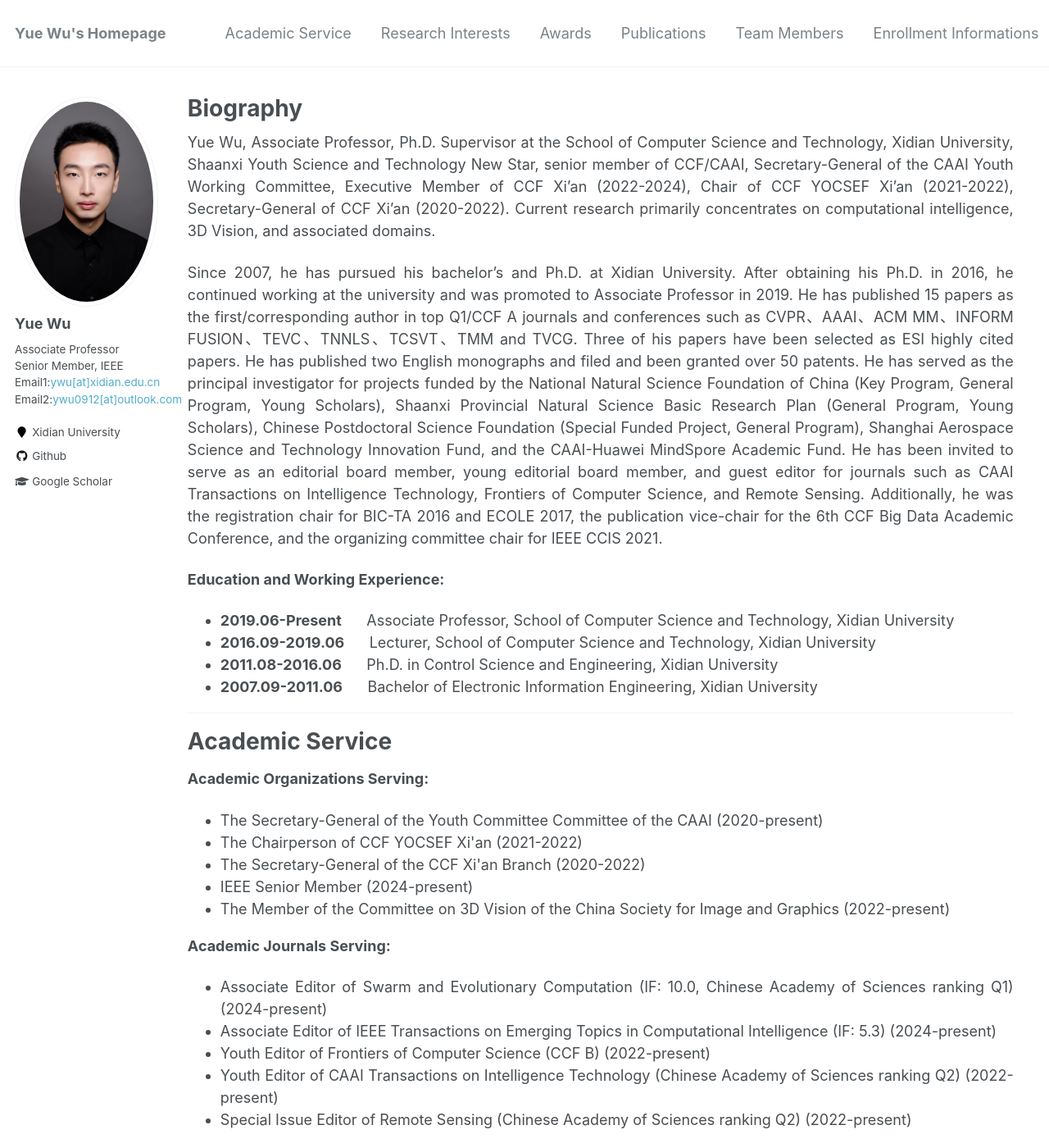
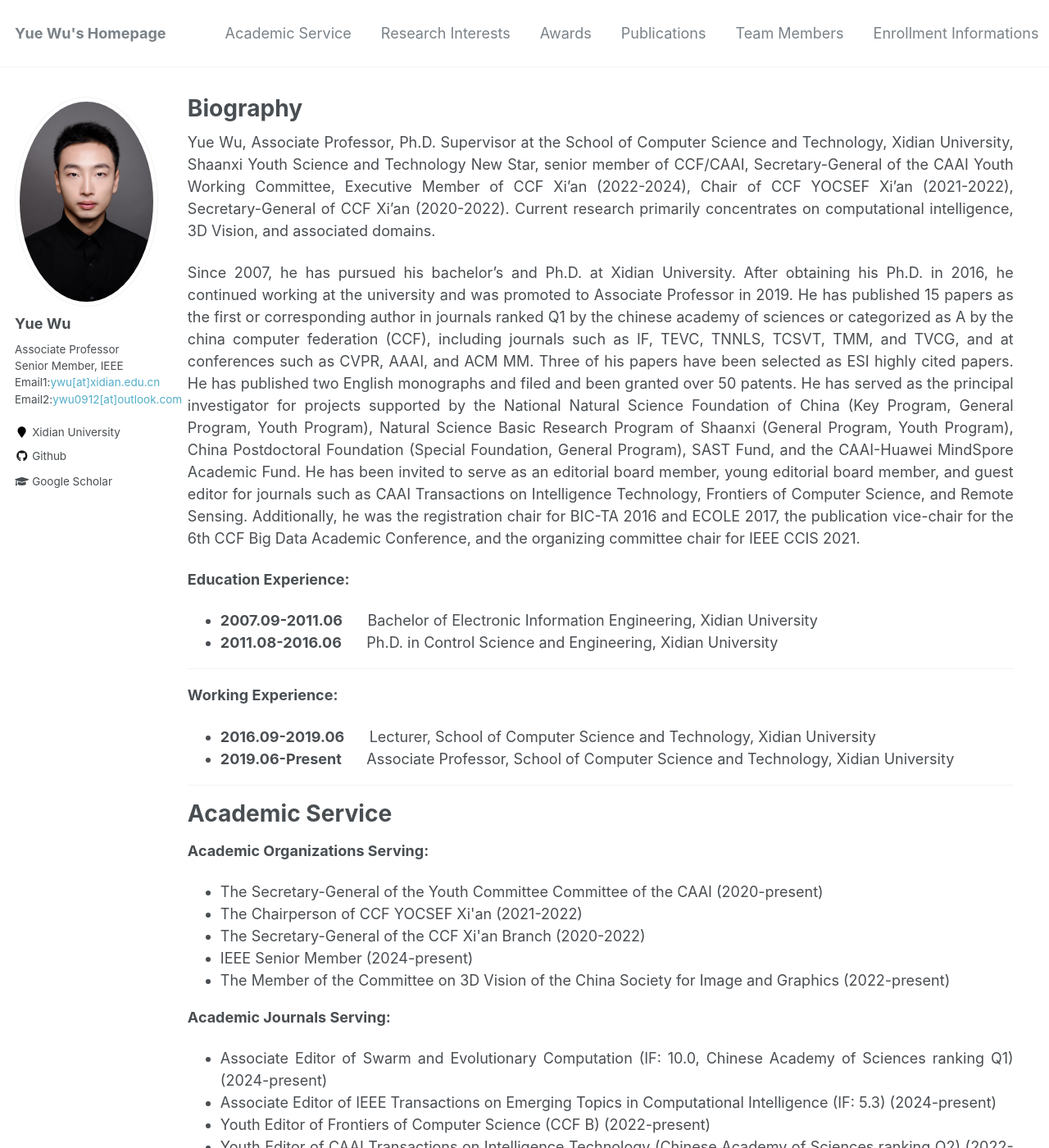
Before and after one commit to ywuchina/ywuchina.github.io, a Jekyll site: the page built from _pages/home.md, in a window 1280 px wide and 1400 px high. Shown: the whole window at 82% size. Built offline with Jekyll 4.4.1, drawn with Linux system fonts in a browser that asks for light colours.

Commit message:
Update home.md

```diff
--- a/_pages/home.md
+++ b/_pages/home.md
@@ -10,26 +10,29 @@ redirect_from:
 
 Yue Wu, Associate Professor, Ph.D. Supervisor at the School of Computer Science and Technology, Xidian University, Shaanxi Youth Science and Technology New Star, senior member of CCF/CAAI, Secretary-General of the CAAI Youth Working Committee, Executive Member of CCF Xi'an (2022-2024), Chair of CCF YOCSEF Xi'an (2021-2022), Secretary-General of CCF Xi'an (2020-2022). Current research primarily concentrates on computational intelligence, 3D Vision, and associated domains.
 
-Since 2007, he has pursued his bachelor's and Ph.D. at Xidian University. After obtaining his Ph.D. in 2016, he continued working at the university and was promoted to Associate Professor in 2019. He has published 15 papers as the first/corresponding author in top Q1/CCF A journals and conferences such as CVPR、AAAI、ACM MM、INFORM FUSION、TEVC、TNNLS、TCSVT、TMM and TVCG. Three of his papers have been selected as ESI highly cited papers. He has published two English monographs and filed and been granted over 50 patents. He has served as the principal investigator for projects funded by the National Natural Science Foundation of China (Key Program, General Program, Young Scholars), Shaanxi Provincial Natural Science Basic Research Plan (General Program, Young Scholars), Chinese Postdoctoral Science Foundation (Special Funded Project, General Program), Shanghai Aerospace Science and Technology Innovation Fund, and the CAAI-Huawei MindSpore Academic Fund. He has been invited to serve as an editorial board member, young editorial board member, and guest editor for journals such as CAAI Transactions on Intelligence Technology, Frontiers of Computer Science, and Remote Sensing. Additionally, he was the registration chair for BIC-TA 2016 and ECOLE 2017, the publication vice-chair for the 6th CCF Big Data Academic Conference, and the organizing committee chair for IEEE CCIS 2021.
+Since 2007, he has pursued his bachelor's and Ph.D. at Xidian University. After obtaining his Ph.D. in 2016, he continued working at the university and was promoted to Associate Professor in 2019. He has published 15 papers as the first or corresponding author in journals ranked Q1 by the chinese academy of sciences or categorized as A by the china computer federation (CCF), including journals such as IF, TEVC, TNNLS, TCSVT, TMM, and TVCG, and at conferences such as CVPR, AAAI, and ACM MM. Three of his papers have been selected as ESI highly cited papers. He has published two English monographs and filed and been granted over 50 patents. He has served as the principal investigator for projects supported by the National Natural Science Foundation of China (Key Program, General Program, Youth Program), Natural Science Basic Research Program of Shaanxi (General Program, Youth Program), China Postdoctoral Foundation (Special Foundation, General Program), SAST Fund, and the CAAI-Huawei MindSpore Academic Fund. He has been invited to serve as an editorial board member, young editorial board member, and guest editor for journals such as CAAI Transactions on Intelligence Technology, Frontiers of Computer Science, and Remote Sensing. Additionally, he was the registration chair for BIC-TA 2016 and ECOLE 2017, the publication vice-chair for the 6th CCF Big Data Academic Conference, and the organizing committee chair for IEEE CCIS 2021.
 
-<p><b>Education and Working Experience:</b></p>
+<p><b>Education Experience:</b></p>
 <ul>
 <li>
-  <b>2019.06-Present</b> &nbsp;&nbsp;&nbsp;&nbsp; Associate Professor, School of Computer Science and Technology, Xidian University
-</li>
-<li>
-  <b>2016.09-2019.06</b> &nbsp;&nbsp;&nbsp;&nbsp; Lecturer, School of Computer Science and Technology, Xidian University
+  <b>2007.09-2011.06</b> &nbsp;&nbsp;&nbsp;&nbsp; Bachelor of Electronic Information Engineering, Xidian University
 </li>
 <li>
   <b>2011.08-2016.06</b> &nbsp;&nbsp;&nbsp;&nbsp; Ph.D. in Control Science and Engineering, Xidian University
 </li>
-<li>
-  <b>2007.09-2011.06</b> &nbsp;&nbsp;&nbsp;&nbsp; Bachelor of Electronic Information Engineering, Xidian University
-</li>
-
 </ul>
 <hr>
 
+<p><b>Working Experience:</b></p>
+<ul>
+  <li>
+  <b>2016.09-2019.06</b> &nbsp;&nbsp;&nbsp;&nbsp; Lecturer, School of Computer Science and Technology, Xidian University
+</li>
+<li>
+  <b>2019.06-Present</b> &nbsp;&nbsp;&nbsp;&nbsp; Associate Professor, School of Computer Science and Technology, Xidian University
+</li>
+</ul>
+<hr>
 
 {% include service.html %}
 
```
